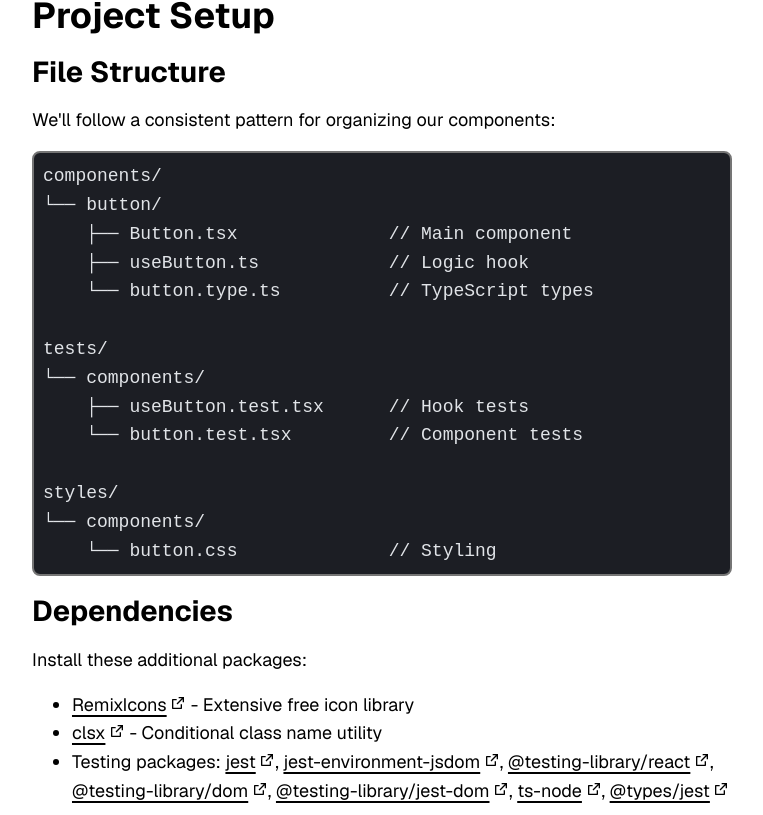
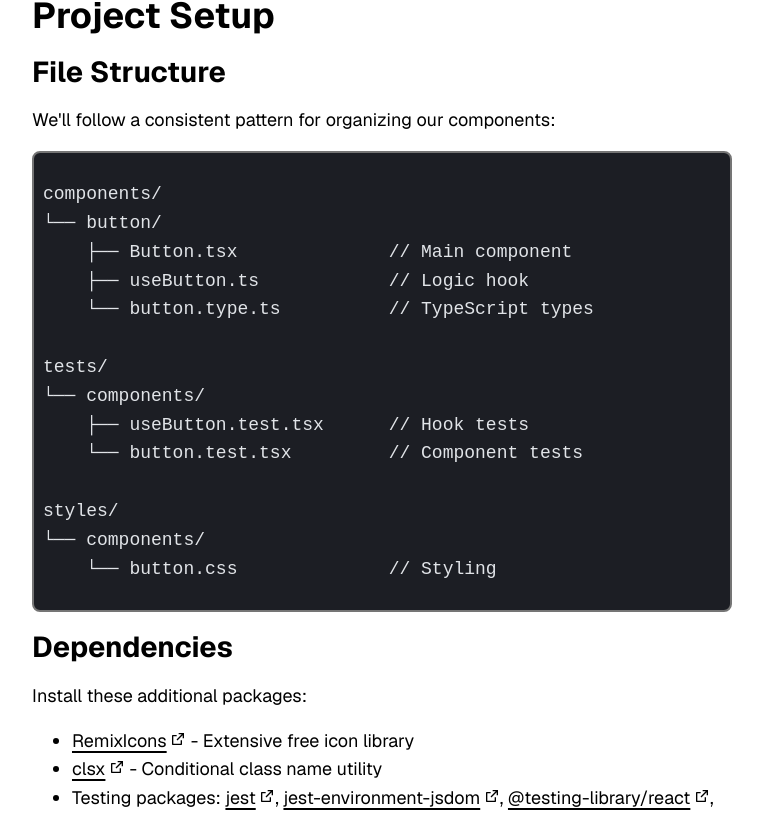
Before and after one commit to codercarl1243/react_components_system, a Next.js app: page /blog/design-system/buttons in a window 1280 px wide. Shown: the part 1245-2060 px from the top of the page, without its empty margins (64-827 px from the left). Built offline with nearby package versions, Linux system fonts and the light colour scheme.

Commit message:
UPDATE block padding on code needs to be higher to ensure button doesnt overflow  single lines

```diff
--- a/app/styles/components/code.css
+++ b/app/styles/components/code.css
@@ -13,7 +13,7 @@
 
     .shiki-wrapper pre {
         max-height: 30rem;
-        padding: 0.5em;
+        padding: 1.5em 0.5em;
         padding-inline-end: 3em;
         margin-block: 0;
         border: var(--border-thick);
```
